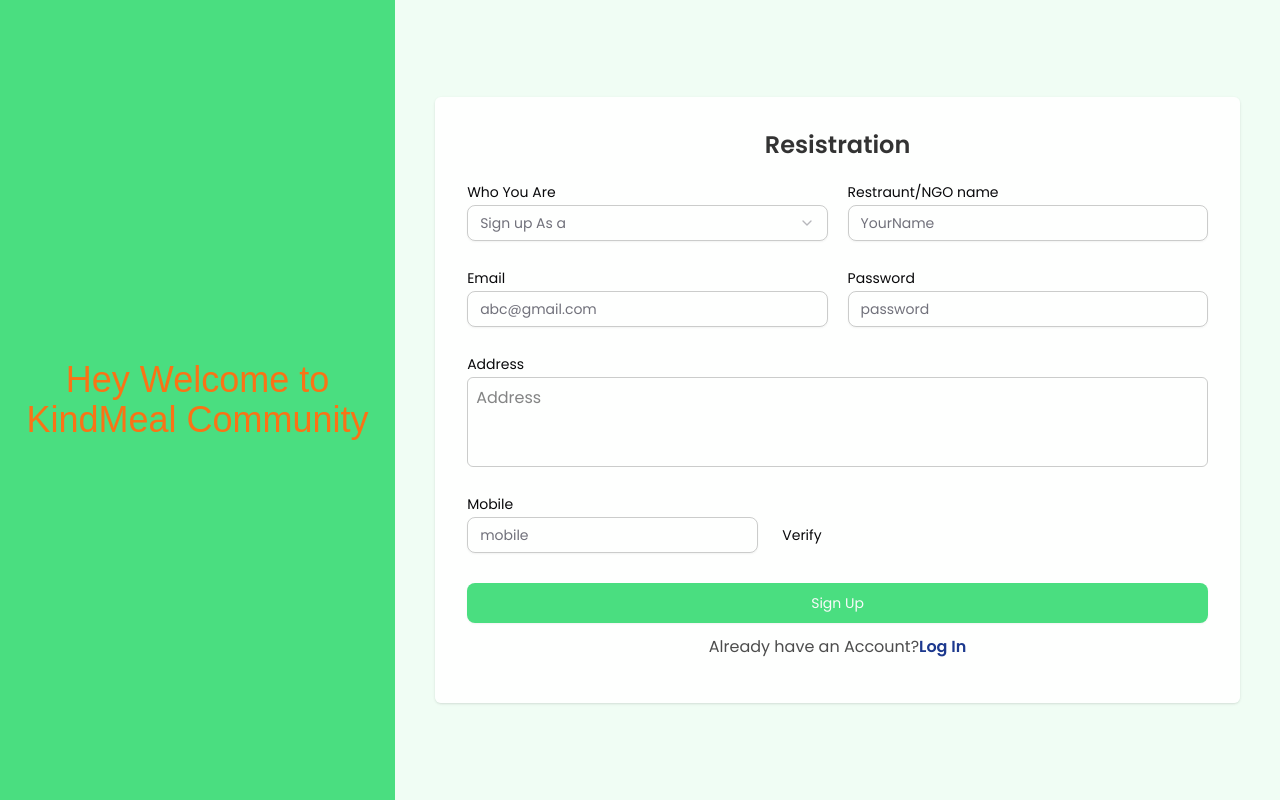
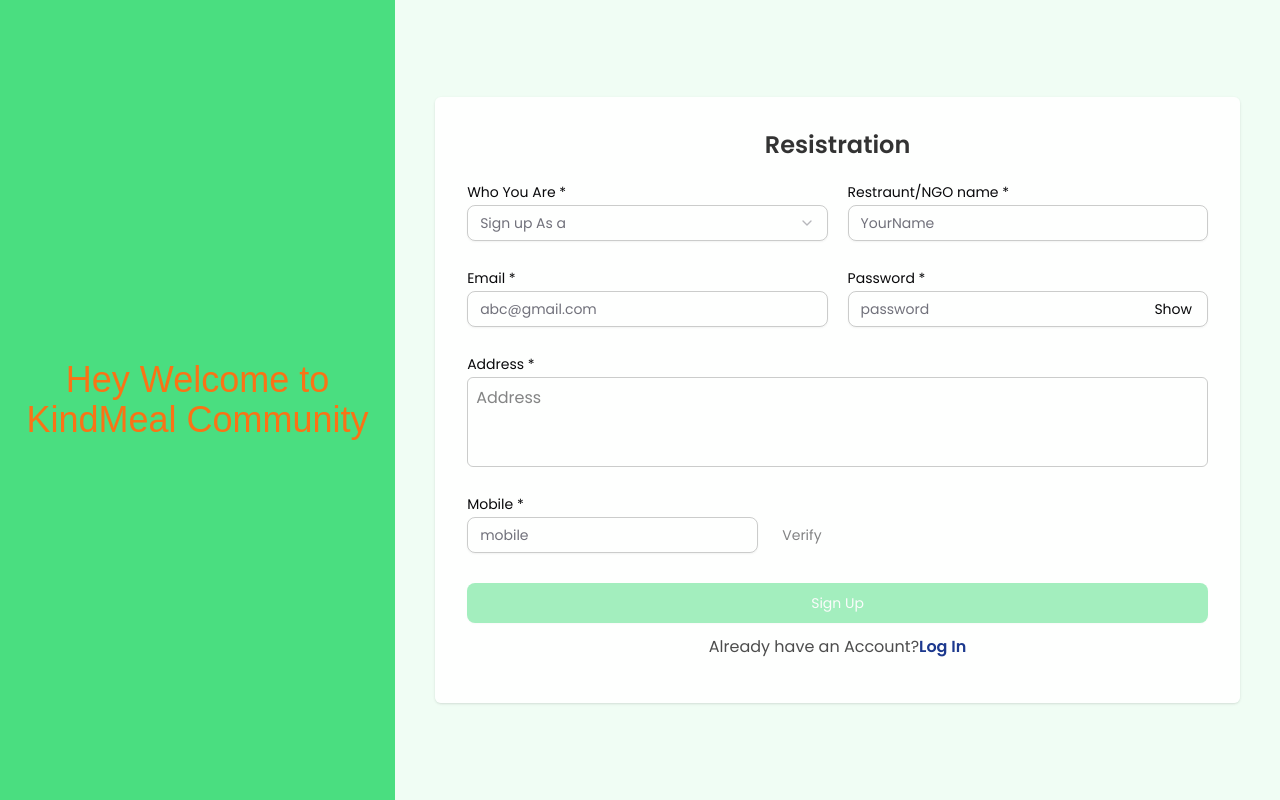
Before and after one commit to iamsohelx/KindMeal, a Next.js app: page /Signup in a window 1280 px wide. Built offline with nearby package versions, Linux system fonts and the light colour scheme; a web font is replaced by a local one.

Commit message:
added client side validation

```diff
--- a/src/Actions/signup-user/index.js
+++ b/src/Actions/signup-user/index.js
@@ -43,12 +43,6 @@ export async function SignUpUser(UserData){
    }
 }
 
-//validates email structure
-export async function ValidEmail(Email){
-    const regex = /^\S+@\S+\.\S+$/;
-    return regex.test(Email);
-}
-
 
 export async function CheckEmailIsUnique(AccountType, Email) {
     try {
@@ -63,7 +57,7 @@ export async function CheckEmailIsUnique(AccountType, Email) {
       } else {
         return {
           success: false,
-          msg: "Invalid account type",
+          msg: "first select who you are",
         };
       }
       if (User) {
--- a/src/app/(auth)/Signup/page.jsx
+++ b/src/app/(auth)/Signup/page.jsx
@@ -11,7 +11,7 @@ import {
 } from "@/components/ui/select"
 import Link from "next/link"
 import { useEffect, useState } from "react"
-import { SignUpUser,CheckEmailIsUnique,ValidEmail} from "@/Actions/signup-user"
+import { SignUpUser,CheckEmailIsUnique} from "@/Actions/signup-user"
 import { useRouter } from "next/navigation"
 import { Loader,Loader2 } from "lucide-react"
 
@@ -43,9 +43,12 @@ function Signup() {
   // const [AccountTypeErrMsg,setAccountTypeErrMsg]=useState("")
   const [NameErrMsg,setNameErrMsg]=useState("")
   const [EmailErrMsg,setEmailErrMsg]=useState("")
-  // const [PasswordErrMsg,setPasswordErrMsg]=useState("")
+  const [PasswordErrMsg,setPasswordErrMsg]=useState("")
   // const [AddressErrMsg,setAddressErrMsg]=useState("")
-  // const [PhoneErrMsg,setPhoneErrMsg]=useState("")
+  const [PhoneErrMsg,setPhoneErrMsg]=useState("")
+
+  //show password
+  const [showPassword,setShowPassword]=useState(false)
 
  //handling user submit data
  const handleSubmit=async (e)=>{
@@ -81,10 +84,17 @@ function Signup() {
   // check email input box function
   const [EmailLoader,setEmailLoader]=useState(false)
   const [IsTextGreen,setIsTextGreen]=useState(false)
+
+  function ValidEmail(Email){
+      const regex = /^\S+@\S+\.\S+$/;
+      return regex.test(Email);
+  }
+
+
   async function  EmailValidationFunction(emailValue){
     if(emailValue){
       // checks the format of email
-      if(!(await (ValidEmail(emailValue)))){
+      if(!(ValidEmail(emailValue))){
         //for red color text
         setIsTextGreen(false)
         //for stoping loader
@@ -102,17 +112,46 @@ function Signup() {
           //for stopping loading
           setEmailLoader(false)
         }
-
+       //setting error msg
        setEmailErrMsg(IsEmailUnique.msg)
        return IsEmailUnique;
     }else{
       setEmailErrMsg("")
     }
   }
+
   //triggers when email or accounttype changes
   useEffect(()=>{
     EmailValidationFunction(Email)
   },[AccountType,Email])
+
+
+  //check mobile number is valid or not
+  function validMobileNumber(MobileNumber){
+    const regex = /^[6-9]\d{9}$/;
+    return regex.test(parseInt(MobileNumber))
+  }
+
+
+  //check user can sign up or not if he filled all values properly allow him to signup
+  const [IsAllFieldsFilledResult, setIsAllFieldsFilledResult] = useState(false);
+
+function IsAllFieldsFilled() {
+  // Make sure all fields are filled and have no error messages
+  const allFieldsFilled =
+    Name && Phone && Password && Email && Address && AccountType;
+
+  const noErrors =
+    !NameErrMsg && !PhoneErrMsg && !PasswordErrMsg;
+
+  return allFieldsFilled && noErrors;
+}
+
+useEffect(() => {
+  setIsAllFieldsFilledResult(IsAllFieldsFilled());
+}, [AccountType, Name, Email, Address, Phone, Password, NameErrMsg, PhoneErrMsg, PasswordErrMsg]);
+
+
 
   return (
     <div className="flex  h-screen items-center bg-green-50  w-screen  overflow-x-clip font-poppins">
@@ -139,7 +178,7 @@ function Signup() {
 
                 {/* ngo or restorent */}
                 <div className="grid gap-1.5 sm:w-1/2 w-full" >
-                  <Label >Who You Are</Label>
+                  <Label >Who You Are *</Label>
 
                   <div className="grid gap-1">
                   <Select onValueChange={(value) => {
@@ -161,7 +200,7 @@ function Signup() {
                 </div>
               {/* username  */}
               <div className="grid gap-1.5 sm:w-1/2 w-full">
-                <Label>Restraunt/NGO name</Label>
+                <Label>Restraunt/NGO name *</Label>
                 <div className="grid gap-1">
                   <Input placeholder="YourName" value={Name}
                   className={`${NameErrMsg?"border-red-500 ":"border-black/20"}`}
@@ -185,7 +224,7 @@ function Signup() {
           <div className="flex sm:gap-5 sm:flex-row flex-col gap-2">
              {/* Email  */}
              <div className="grid gap-1.5 sm:w-1/2 w-full">
-                <Label>Email</Label>
+                <Label>Email *</Label>
                 <div className="grid gap-1">
                   <Input placeholder="abc@gmail.com"   value={Email} className="border-black/20" onChange={async(e)=>{
                     if(AccountType){
@@ -195,7 +234,7 @@ function Signup() {
                       EmailValidationFunction(emailValue)
                     }else{
                       setEmailLoader(false)
-                      setEmailErrMsg("Invalid account type")
+                      setEmailErrMsg("first select who you are")
                     }
 
                   }} />
@@ -209,12 +248,29 @@ function Signup() {
 
             {/* Password  */}
             <div className="grid gap-1.5 sm:w-1/2 w-full">
-              <Label>Password</Label>
-              <div className="grid gap-1">
-                <Input placeholder="password" className="border-black/20 outline-black/70" onChange={(e)=>
-                    setPassword(e.target.value)
-                }/>
-                <p className="text-[12px] invisible">{"msg"}</p>
+              <Label>Password *</Label>
+              <div className="grid gap-1 relative">
+                <Input placeholder="password" className="border-black/20 outline-black/70 relative" onChange={(e)=>{
+                   setPassword(e.target.value)
+                   if(Password.length<8){
+                    setPasswordErrMsg("Minimum length must 8 character")
+                   }else{
+                    setPasswordErrMsg("")
+                   }
+                }
+                } type={showPassword?"text":"password"}/>
+               {/* show button  */}
+               <div className="absolute right-0 top-0">
+                  <Button variant="ghost" className="cursor-pointer" onClick={()=>{
+                    setShowPassword(!showPassword)
+                  }} type="button">
+                     Show
+                  </Button>
+               </div>
+                <p className={`text-[12px] font-semibold text-red-600/80 ${PasswordErrMsg?"visible":"invisible"}`}>   {
+                        PasswordErrMsg?PasswordErrMsg:"errMsg"
+                      }
+                </p>
               </div>
             </div>
           </div>
@@ -222,7 +278,7 @@ function Signup() {
           {/* row3 */}
            {/* Address  */}
            <div className="grid gap-1.5">
-            <Label>Address</Label>
+            <Label>Address *</Label>
             <div className="grid gap-1">
               <textarea rows={3} placeholder="Address" className="w-full p-2 resize-none border-[1px] border-black/20 rounded-sm" onChange={(e)=>setAddress(e.target.value)}/>
               <p className="text-[12px] invisible">{"msg"}</p>
@@ -231,20 +287,38 @@ function Signup() {
 
            {/* mobile  */}
            <div className="grid gap-1.5 sm:w-1/2 w-full">
-              <Label>Mobile</Label>
+              <Label>Mobile *</Label>
               <div className="grid gap-1">
                  <div className="flex gap-2">
-                    <Input placeholder="mobile" className="border-black/20" onChange={(e)=>setPhone(e.target.value)}/>
-                    <Button variant="ghost" className="cursor-pointer">Verify</Button>
+                    <Input placeholder="mobile" className="border-black/20"
+                    onChange={(e)=>{
+                      const PhoneNumber = e.target.value
+                      setPhone(PhoneNumber)
+                      if(PhoneNumber.length!=10){
+                        setPhoneErrMsg("Length must be 10 digits")
+                       }else{
+                        if(!(validMobileNumber(PhoneNumber))){
+                          setPhoneErrMsg("Invalid Mobile Number")
+                          return;
+                        }
+                         setPhoneErrMsg("")
+                       }
+
+                    }}/>
+                    <Button variant="ghost" className="cursor-pointer" type="button" disabled>Verify</Button>
                  </div>
-                <p className="text-[12px] invisible">{"msg"}</p>
+                 <p className={`text-[12px] font-semibold text-red-600/80 ${PhoneErrMsg?"visible":"invisible"}`}>   {
+                        PhoneErrMsg?PhoneErrMsg:"errMsg"
+                      }
+                  </p>
               </div>
           </div>
 
           <Button
            size="lg"
            className="cursor-pointer "
-           type="submit" >
+           type="submit"
+           disabled={!IsAllFieldsFilledResult} >
             {
               IsSubmitting?<Loader strokeWidth={3} size={100} className="animate-spin"/>:"Sign Up"
             }
```
